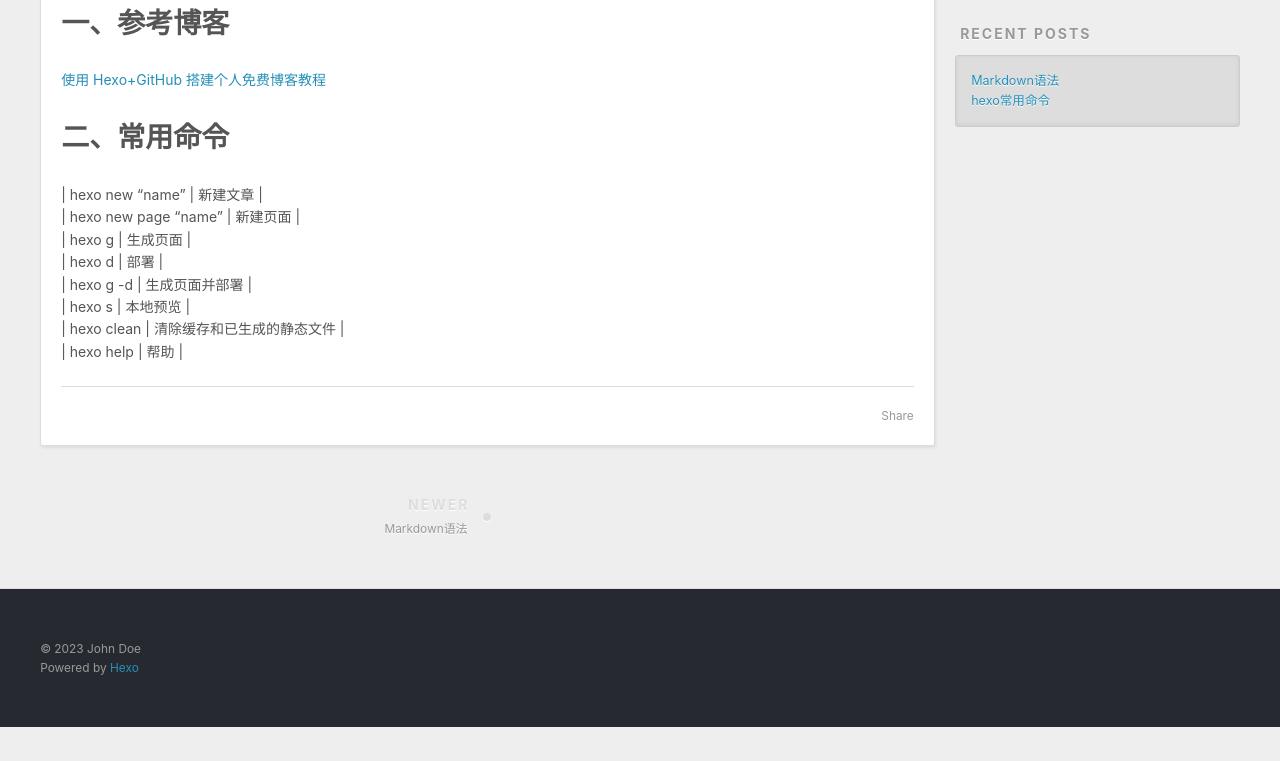
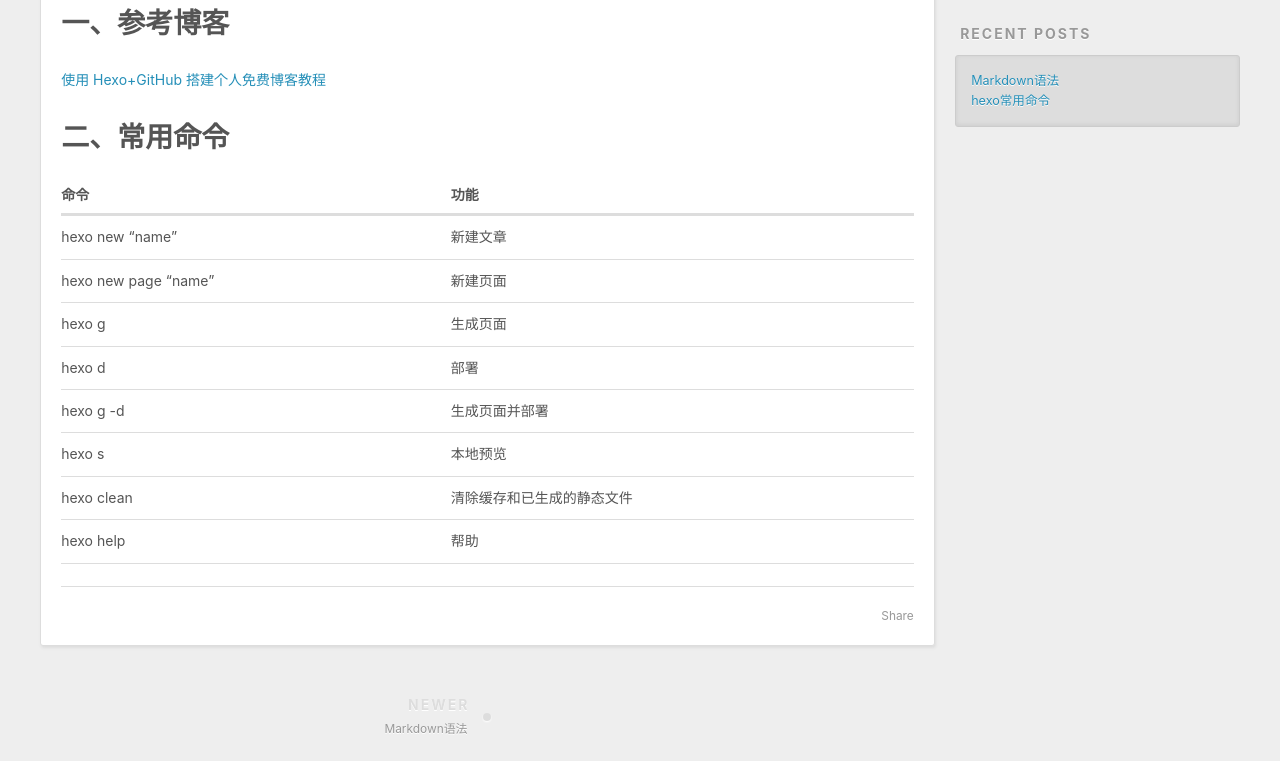
Before and after one commit to cium12138/cium12138.github.io, a plain HTML site: page 2023/12/11/hexo常用命令/index.html in a window 1280 px wide. Shown: the part 454-1215 px from the top of the page. Before the commit the page ends 1181 px from the top, so only its background shows below. Drawn offline with Linux system fonts and the light colour scheme.

Commit message:
Site updated: 2023-12-11 11:47:16

```diff
--- a/2023/12/11/hexo常用命令/index.html
+++ b/2023/12/11/hexo常用命令/index.html
@@ -6,15 +6,15 @@
 
   <title>hexo常用命令 | Hexo</title>
   <meta name="viewport" content="width=device-width, initial-scale=1, shrink-to-fit=no">
-  <meta name="description" content="一、参考博客使用 Hexo+GitHub 搭建个人免费博客教程 二、常用命令| hexo new “name”       | 新建文章                  || hexo new page “name”  | 新建页面                  || hexo g                | 生成页面                  || hexo d">
+  <meta name="description" content="一、参考博客使用 Hexo+GitHub 搭建个人免费博客教程 二、常用命令   命令 功能    hexo new “name” 新建文章   hexo new page “name” 新建页面   hexo g 生成页面   hexo d 部署   hexo g -d 生成页面并部署   hexo s 本地预览   hexo clean 清除缓存和已生成的静态文件   hexo help 帮助">
 <meta property="og:type" content="article">
 <meta property="og:title" content="hexo常用命令">
 <meta property="og:url" content="http://example.com/2023/12/11/hexo%E5%B8%B8%E7%94%A8%E5%91%BD%E4%BB%A4/index.html">
 <meta property="og:site_name" content="Hexo">
-<meta property="og:description" content="一、参考博客使用 Hexo+GitHub 搭建个人免费博客教程 二、常用命令| hexo new “name”       | 新建文章                  || hexo new page “name”  | 新建页面                  || hexo g                | 生成页面                  || hexo d">
+<meta property="og:description" content="一、参考博客使用 Hexo+GitHub 搭建个人免费博客教程 二、常用命令   命令 功能    hexo new “name” 新建文章   hexo new page “name” 新建页面   hexo g 生成页面   hexo d 部署   hexo g -d 生成页面并部署   hexo s 本地预览   hexo clean 清除缓存和已生成的静态文件   hexo help 帮助">
 <meta property="og:locale" content="en_US">
 <meta property="article:published_time" content="2023-12-11T02:22:58.000Z">
-<meta property="article:modified_time" content="2023-12-11T03:44:46.651Z">
+<meta property="article:modified_time" content="2023-12-11T03:47:05.563Z">
 <meta property="article:author" content="John Doe">
 <meta name="twitter:card" content="summary">
 
@@ -94,7 +94,46 @@
     <div class="e-content article-entry" itemprop="articleBody">
 
         <h1 id="一、参考博客"><a href="#一、参考博客" class="headerlink" title="一、参考博客"></a>一、参考博客</h1><p><a target="_blank" rel="noopener" href="https://zhuanlan.zhihu.com/p/60578464">使用 Hexo+GitHub 搭建个人免费博客教程</a></p>
-<h1 id="二、常用命令"><a href="#二、常用命令" class="headerlink" title="二、常用命令"></a>二、常用命令</h1><p>| hexo new “name”       | 新建文章                  |<br>| hexo new page “name”  | 新建页面                  |<br>| hexo g                | 生成页面                  |<br>| hexo d                | 部署                      |<br>| hexo g -d             | 生成页面并部署             |<br>| hexo s                | 本地预览                  |<br>| hexo clean            | 清除缓存和已生成的静态文件  |<br>| hexo help             | 帮助                      |</p>
+<h1 id="二、常用命令"><a href="#二、常用命令" class="headerlink" title="二、常用命令"></a>二、常用命令</h1><table>
+<thead>
+<tr>
+<th>命令</th>
+<th>功能</th>
+</tr>
+</thead>
+<tbody><tr>
+<td>hexo new “name”</td>
+<td>新建文章</td>
+</tr>
+<tr>
+<td>hexo new page “name”</td>
+<td>新建页面</td>
+</tr>
+<tr>
+<td>hexo g</td>
+<td>生成页面</td>
+</tr>
+<tr>
+<td>hexo d</td>
+<td>部署</td>
+</tr>
+<tr>
+<td>hexo g -d</td>
+<td>生成页面并部署</td>
+</tr>
+<tr>
+<td>hexo s</td>
+<td>本地预览</td>
+</tr>
+<tr>
+<td>hexo clean</td>
+<td>清除缓存和已生成的静态文件</td>
+</tr>
+<tr>
+<td>hexo help</td>
+<td>帮助</td>
+</tr>
+</tbody></table>
 
 
     </div>
```
Also changed, not shown: index.html (+40 -1 lines).
